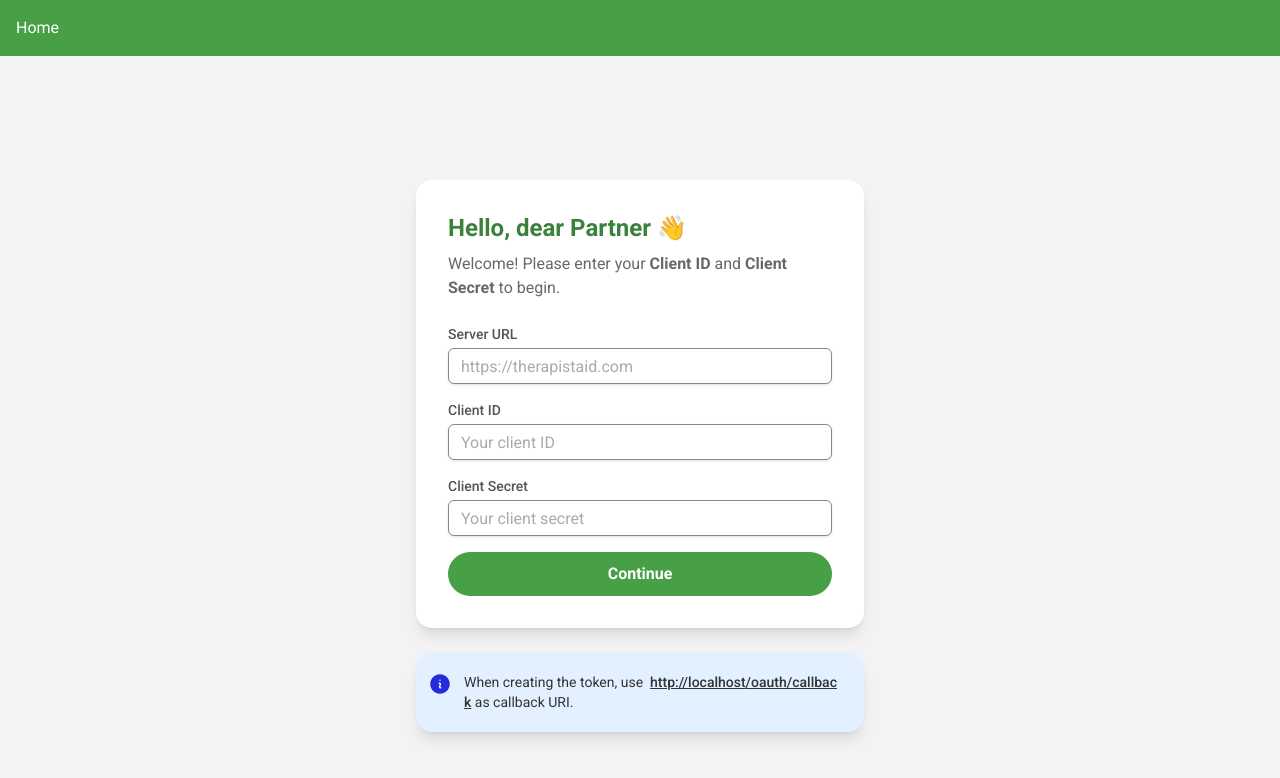
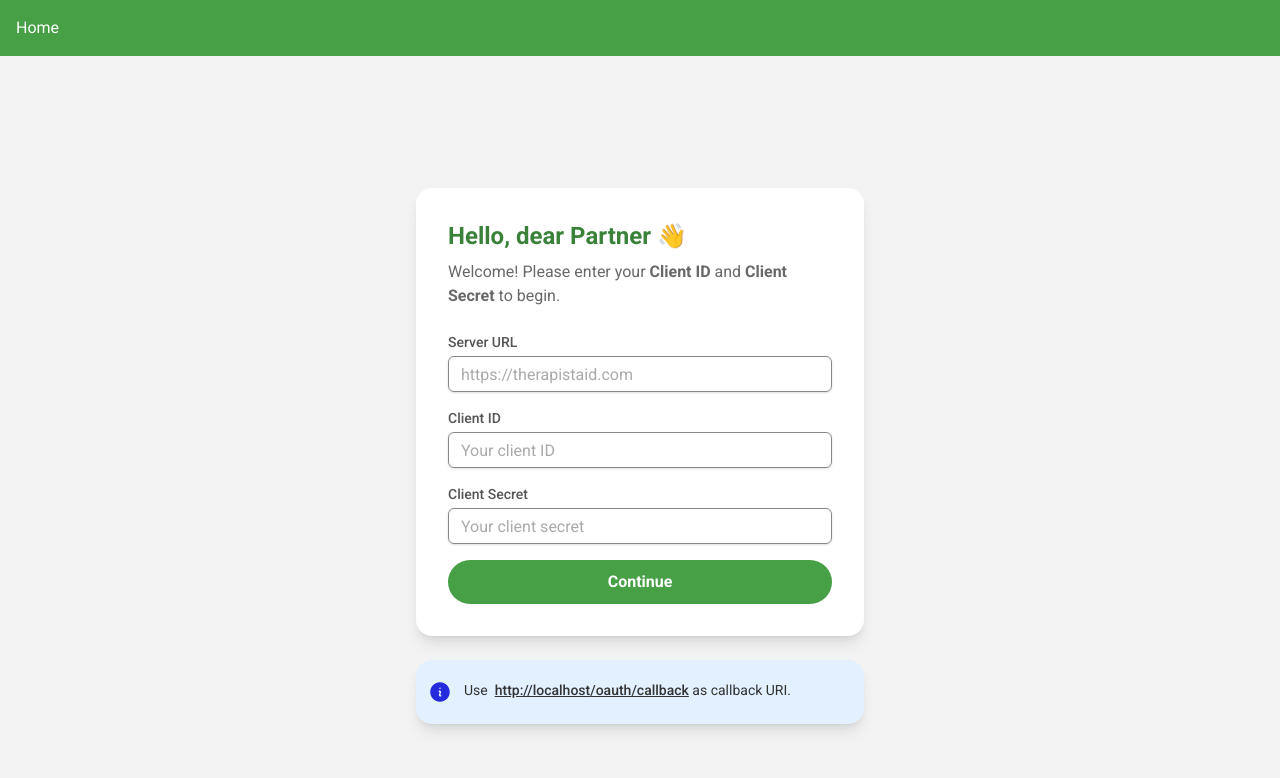
Before and after one commit to devsquad-lucas-tomaz/ta-oauth2-fake-partner, a React (Vite) app: page / in a window 1280 px wide. Shown: the top 778 px of the page. Built offline with nearby package versions, Linux system fonts and the light colour scheme.

Commit message:
update message

```diff
--- a/src/pages/Home.jsx
+++ b/src/pages/Home.jsx
@@ -88,7 +88,7 @@ function Home() {
                         </div>
                         <div className="ml-3 text-sm text-neutral-900 not-prose">
                             <p className="break-all">
-                                When creating the token, use &nbsp;
+                                Use &nbsp;
                                     <span className="font-medium underline">{window.location.origin}/oauth/callback</span>
                                 &nbsp;as callback URI.
                             </p>
```
